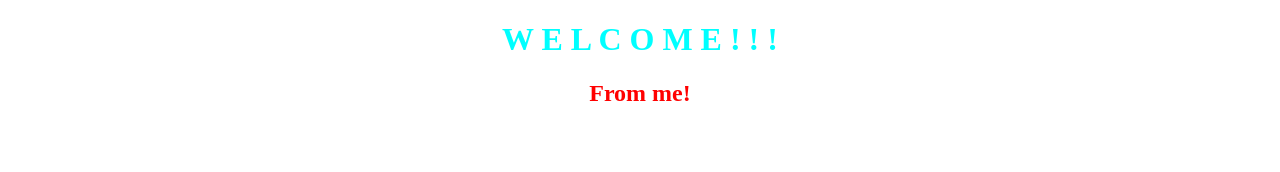
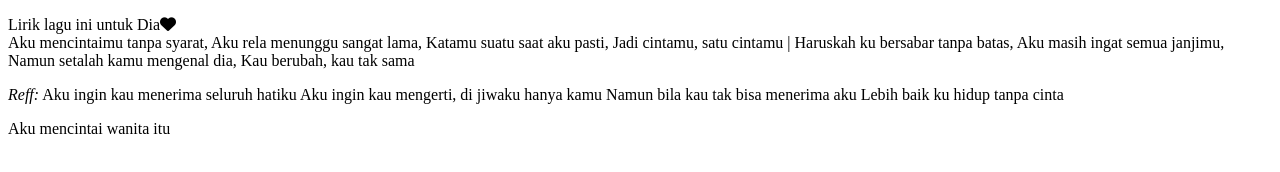
Before and after one commit to michaelcharlos/michaelcharlos.github.io, a plain HTML site: page index.html in a window 1280 px wide. Drawn offline with Linux system fonts and the light colour scheme; a web font is replaced by a local one.

Commit message:
Update index.html

```diff
--- a/index.html
+++ b/index.html
@@ -1,12 +1,32 @@
 <!DOCTYPE html>
-<html>
-    <head>
-        <title>mcnainggolan</title>
-        <link rel="icon" type="icon" href="favicon1.ico">
-    </head>
-    <body background="tatenoyuusha0.jpg" size="100%">
-        <h1 style="color:cyan; text-align:center">W E L C O M E ! ! !</h1>
-        <h2 style="color:red; text-align:center">From me!</h2>
+<html lang="en">
+  <head>
+    <meta charset="UTF-8" />
+    <meta name="viewport" content="width=device-width, initial-scale=1.0" />
+    <title>Assignment CSS Part 1</title>
+    <link rel="stylesheet" href="2182033_assignment-8.css" />
+    <link rel="stylesheet" href="https://fonts.googleapis.com/css?family=Sofia" />
+    <link rel="stylesheet" href="https://fonts.googleapis.com/css?family=Rochester" />
+    <script src="https://kit.fontawesome.com/a076d05399.js"></script>
+  </head>
+  <body>
+    <p class="one">
+        <span class="special">Lirik lagu ini untuk Dia<i class="fas fa-heart"></i></span><br>
+Aku mencintaimu tanpa syarat,
+Aku rela menunggu sangat lama,
+Katamu suatu saat aku pasti,
+Jadi cintamu, satu cintamu | Haruskah ku bersabar tanpa batas,
+Aku masih ingat semua janjimu,
+Namun setalah kamu mengenal dia,
+Kau berubah, kau tak sama</p>
+    <p class="two">
+        <i>Reff:</i> Aku ingin kau menerima seluruh hatiku
+Aku ingin kau mengerti, di jiwaku hanya kamu
+Namun bila kau tak bisa menerima aku
+Lebih baik ku hidup tanpa cinta</p>
 
-    </body>
+    <p class="three">
+      <span class="love">Aku mencintai wanita itu</span>
+    </p>
+  </body>
 </html>
```
